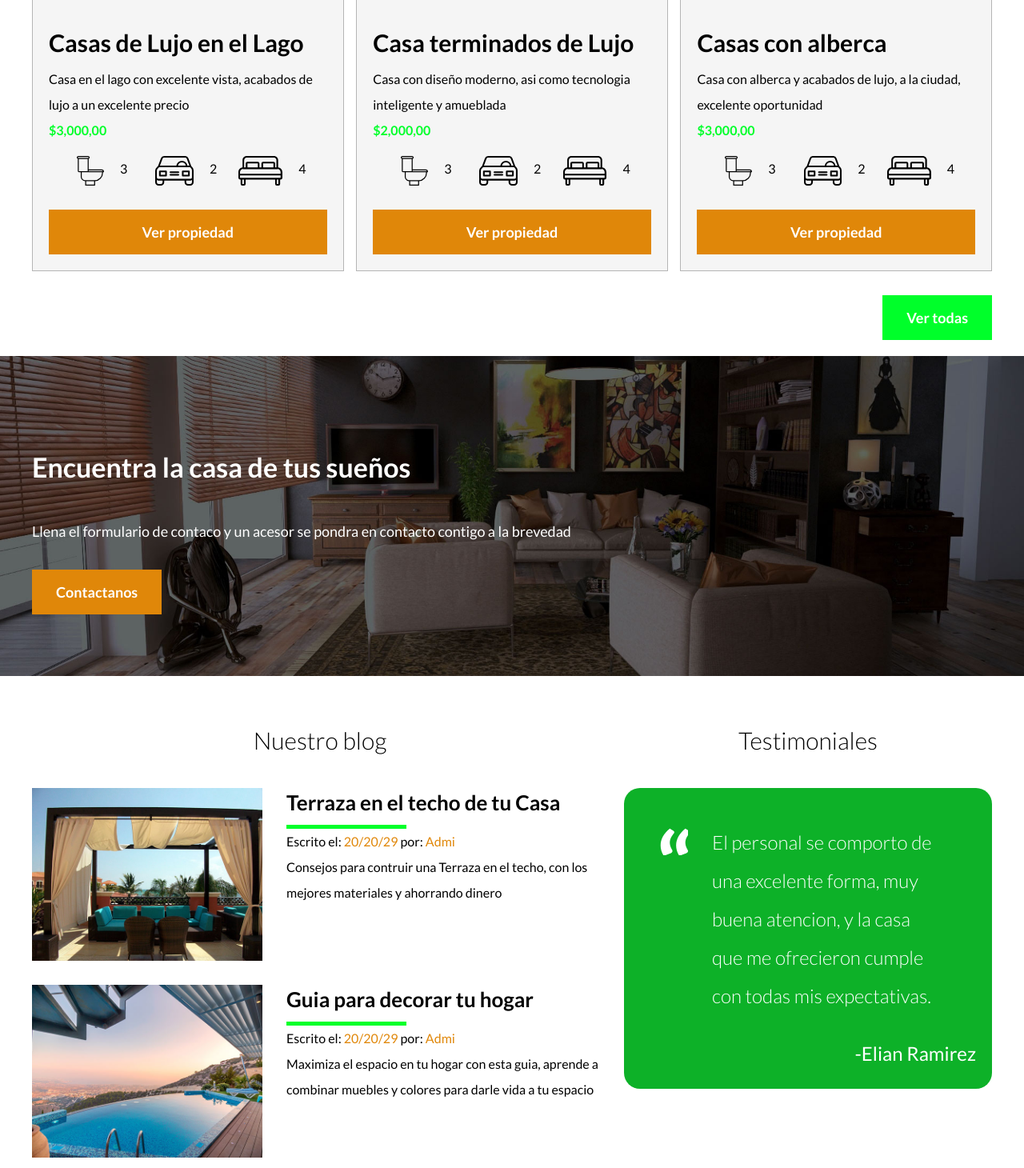
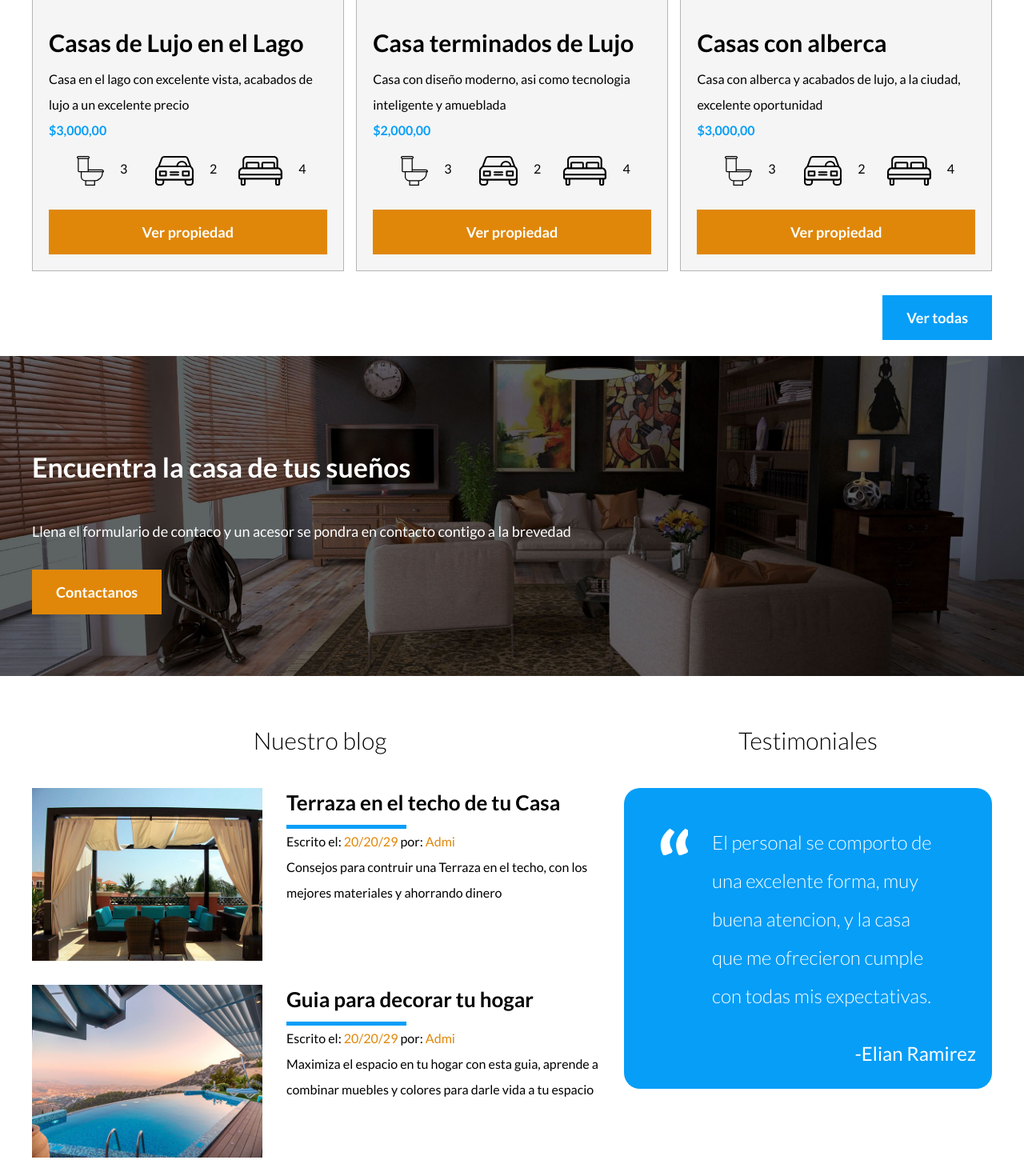
Before and after one commit to d3rm0/bienes-raices, a plain HTML site: page index.html in a window 1280 px wide. Shown: the part 1687-3147 px from the top of the page at 80% size. Drawn offline with Linux system fonts and the light colour scheme.

Commit message:
verde a azul

```diff
--- a/css/styles.css
+++ b/css/styles.css
@@ -101,7 +101,7 @@ h4 {
 }
 
 .boton-verde {
-    background-color: #00ff2a;
+    background-color: #069ef7;
 }
 
 
@@ -175,7 +175,7 @@ h4 {
 }
 
 .navegacion a:hover {
-    color: #00ff2a;
+    color: #069ef7;
 }
 
 
@@ -262,7 +262,7 @@ p {
 }
 
 .precio {
-    color: #00ff2a;
+    color: #069ef7;
     font-weight: 700;
 }
 
@@ -364,7 +364,7 @@ p {
     display: block;
     width: 15rem;
     height: .5rem;
-    background-color: #00ff2a;
+    background-color: #069ef7;
     margin-top: 1rem;
 }
 
@@ -376,7 +376,7 @@ p {
 /* testimoniales */
 
 .testimonial {
-    background-color: #0db128;
+    background-color: #069ef7;
     font-size: 2.4rem;
     padding: 2rem;
     color: #ffffff;
```
